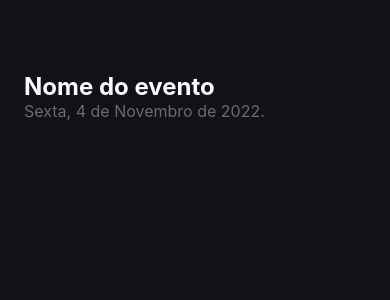
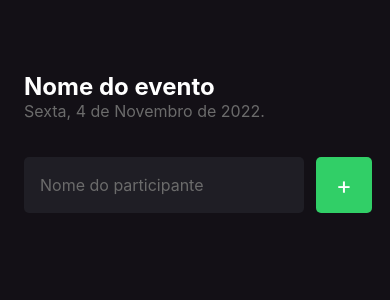
Before and after one commit to William-Koerich/imhere, a React Native app: screen / in a window 390 px wide. Shown: the top 300 px of the page. Built offline with nearby package versions, Linux system fonts and the light colour scheme.

Commit message:
Criando form

```diff
--- a/App.tsx
+++ b/App.tsx
@@ -1,33 +1,7 @@
-import { StyleSheet, Text, View } from "react-native";
+import {Home} from "./src/screens/Home";
 
 export default function App() {
   return (
-    <View style={styles.container}>
-      <Text style={styles.eventName}>
-        Nome do evento
-      </Text>
-
-      <Text style={styles.eventDate}>
-        Sexta, 4 de Novembro de 2022.
-      </Text>
-    </View>
+    <Home />
   )
 }
-
-const styles = StyleSheet.create({
-  container: {
-    flex: 1,
-    backgroundColor: '#131016',
-    padding: 24
-  },
-  eventName: {
-    color: '#FDFCFE',
-    fontSize: 24,
-    fontWeight: 'bold',
-    marginTop: 48
-  },
-  eventDate: {
-    color: '#6B6B6B',
-    fontSize: 16
-  }
-})
--- /dev/null
+++ b/src/screens/Home/index.tsx
@@ -0,0 +1,36 @@
+import { Text, TextInput, TouchableOpacity, View } from "react-native";
+
+import { styles } from "./style";
+
+export function Home() {
+
+  function handleParticipantAdd() {
+    console.log("Você clicou no botão de Adicionar!");
+  }
+
+  return (
+    <View style={styles.container}>
+      <Text style={styles.eventName}>
+        Nome do evento
+      </Text>
+
+      <Text style={styles.eventDate}>
+        Sexta, 4 de Novembro de 2022.
+      </Text>
+
+      <View style={styles.form}>
+        <TextInput
+          style={styles.input}
+          placeholder="Nome do participante"
+          placeholderTextColor="#6B6B6B"
+        />
+
+        <TouchableOpacity style={styles.button} onPress={handleParticipantAdd}>
+          <Text style={styles.buttonText}>
+            +
+          </Text>
+        </TouchableOpacity>
+      </View>
+    </View>
+  )
+}
--- /dev/null
+++ b/src/screens/Home/style.ts
@@ -0,0 +1,47 @@
+import { StyleSheet } from "react-native";
+
+export const styles = StyleSheet.create({
+  container: {
+    flex: 1,
+    backgroundColor: '#131016',
+    padding: 24
+  },
+  eventName: {
+    color: '#FFF',
+    fontSize: 24,
+    fontWeight: 'bold',
+    marginTop: 48
+  },
+  eventDate: {
+    color: '#6B6B6B',
+    fontSize: 16
+  },
+  input: {
+    flex: 1,
+    height: 56,
+    backgroundColor: '#1F1E25',
+    borderRadius: 5,
+    color: '#FFFF',
+    padding: 16,
+    fontSize: 16,
+    marginRight: 12
+  },
+  buttonText: {
+    color: '#FFF',
+    fontSize: 24
+  },
+  button: {
+    width: 56,
+    height: 56,
+    borderRadius: 5,
+    backgroundColor: '#31CF67',
+    alignItems: 'center',
+    justifyContent: 'center'
+  },
+  form: {
+    width: '100%',
+    flexDirection: 'row',
+    marginTop: 36,
+    marginBottom: 42
+  }
+})
```
